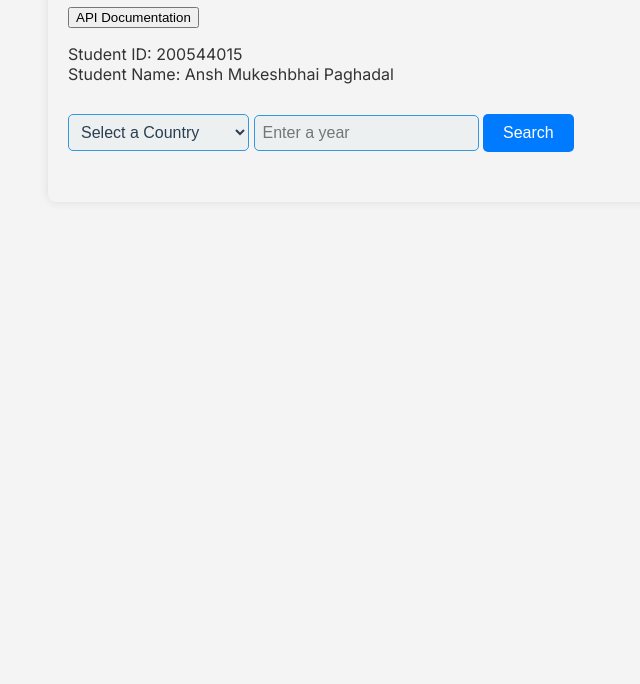
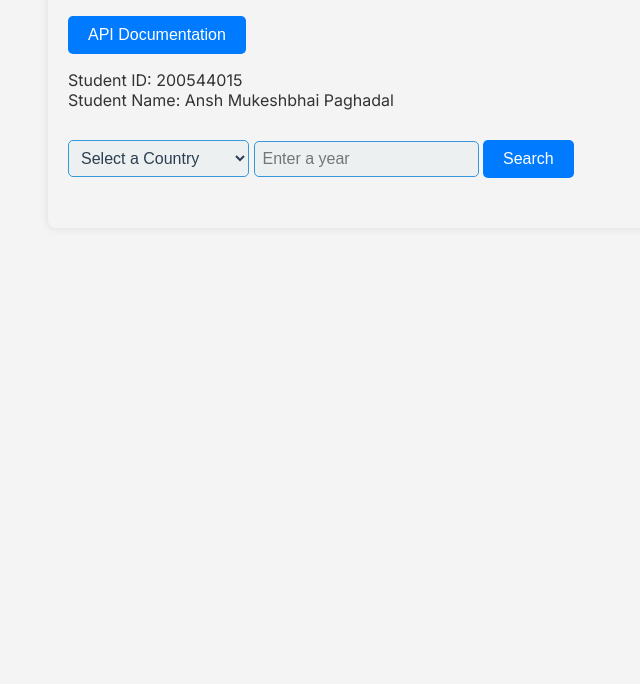
Before and after one commit to anshpaghadal/JavaScript-Asssignment4, a plain HTML site: page index.html in a window 1280 px wide. Shown: the part 116-800 px from the top of the page, without its empty margins (172-812 px from the left). Drawn offline with Linux system fonts and the light colour scheme.

Commit message:
Add files via upload

```diff
--- a/CSS/style.css
+++ b/CSS/style.css
@@ -29,7 +29,8 @@ body {
     padding: 8px;
 }
 
-#searchButton {
+#searchButton, #apiDocumentationButton
+{
     background-color: #007bff;
     color: #fff;
     padding: 10px 20px;
@@ -41,7 +42,7 @@ body {
     transition: all 0.45s ease;
 }
 
-#searchButton:hover {
+#searchButton:hover, #apiDocumentationButton:hover{
     background-color: #fff;
     color: #000;
     border: 1px solid #007bff;
@@ -59,7 +60,6 @@ input {
     background-color: #ecf0f1;
     transition: border-color 0.3s ease, background-color 0.3s ease;
 }
-
 input:focus {
     outline: none;
     border-color: #e74c3c;
```
